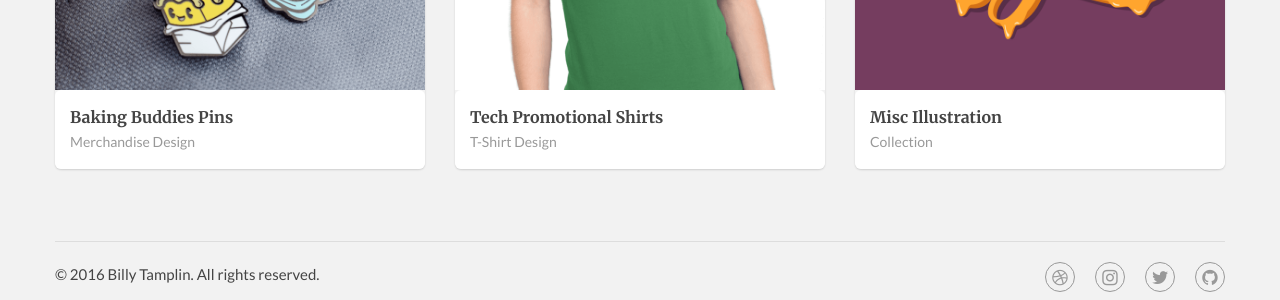
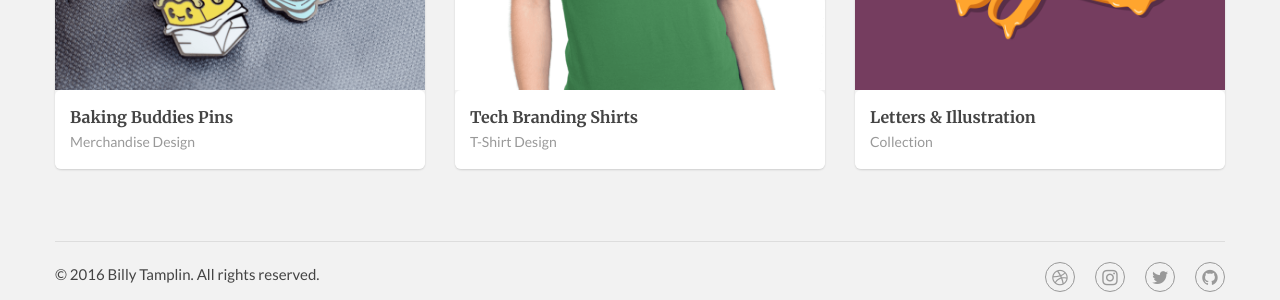
Before and after one commit to btamps/btamps.github.io, a Jekyll site: the page built from index.html, in a window 1280 px wide. Shown: the part 689-989 px from the top of the page. Built offline with Jekyll 4.4.1, drawn with Linux system fonts in a browser that asks for light colours; nearby versions of some CDN libraries.

Commit message:
changed frontmatter

```diff
--- a/_posts/2015-12-25-royale-cheese.markdown
+++ b/_posts/2015-12-25-royale-cheese.markdown
@@ -1,9 +1,9 @@
 ---
-title:  "Misc Illustration"
+title:  "Letters & Illustration"
 subhead: "Collection"
 categories: ["Illustration", "Lettering"]
 author: Billy Tamplin
-body-class: misc-illustrations
+body-class: illustrations
 thumbnail: illustrations/illustration-thumb
 project-details: 'Lorem ipsum dolor sit amet, consectetur adipisicing elit, sed do eiusmod tempor incididunt ut labore et dolore magna aliqua. Ut enim ad minim veniam, quis nostrud exercitation ullamco laboris nisi ut aliquip ex ea commodo consequat.'
 ---
--- a/_posts/2016-03-15-tech-promotional-shirts.markdown
+++ b/_posts/2016-03-15-tech-promotional-shirts.markdown
@@ -1,5 +1,5 @@
 ---
-title:  "Tech Promotional Shirts"
+title:  "Tech Branding Shirts"
 subhead: "T-Shirt Design"
 categories: ["Illustration", "T-Shirts"]
 author: Billy Tamplin
```
